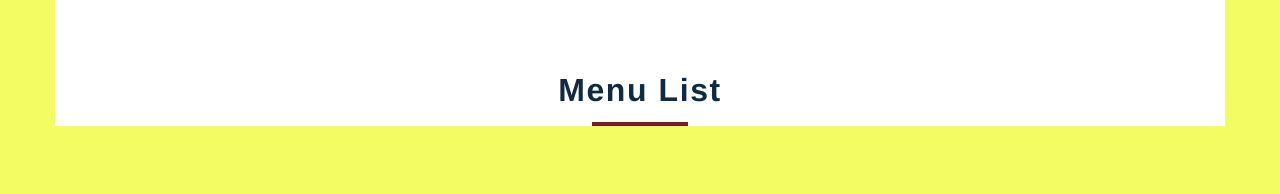
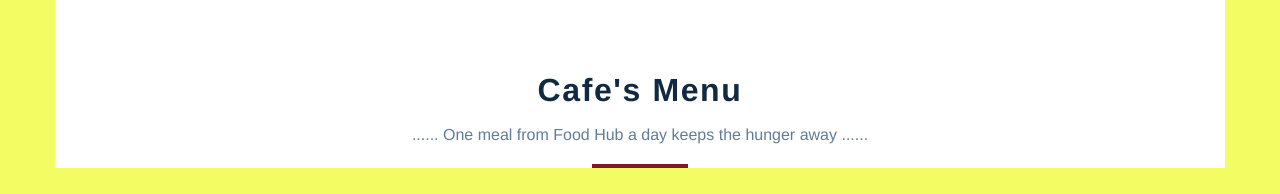
Before and after one commit to OfficialSiddharthBisht/qris-internship-assignment-cafe-menu, a React (Create React App) app: page / in a window 1280 px wide. Shown: the part 239-433 px from the top of the page. Built offline with nearby package versions, Linux system fonts and the light colour scheme.

Commit message:
UPDATE: added quote

```diff
--- a/src/components/Navbar.jsx
+++ b/src/components/Navbar.jsx
@@ -8,7 +8,8 @@
             <div className="menu section">
                 <div className="title">
                     <img src={logo} alt="logo" className="logo" />
-                    <h1>Menu List</h1>
+                    <h1>Cafe's Menu </h1>
+                    <p>...... One meal from Food Hub a day keeps the hunger away ......</p>
                     <div className="underline"></div>
                 </div>
             </div>
```
